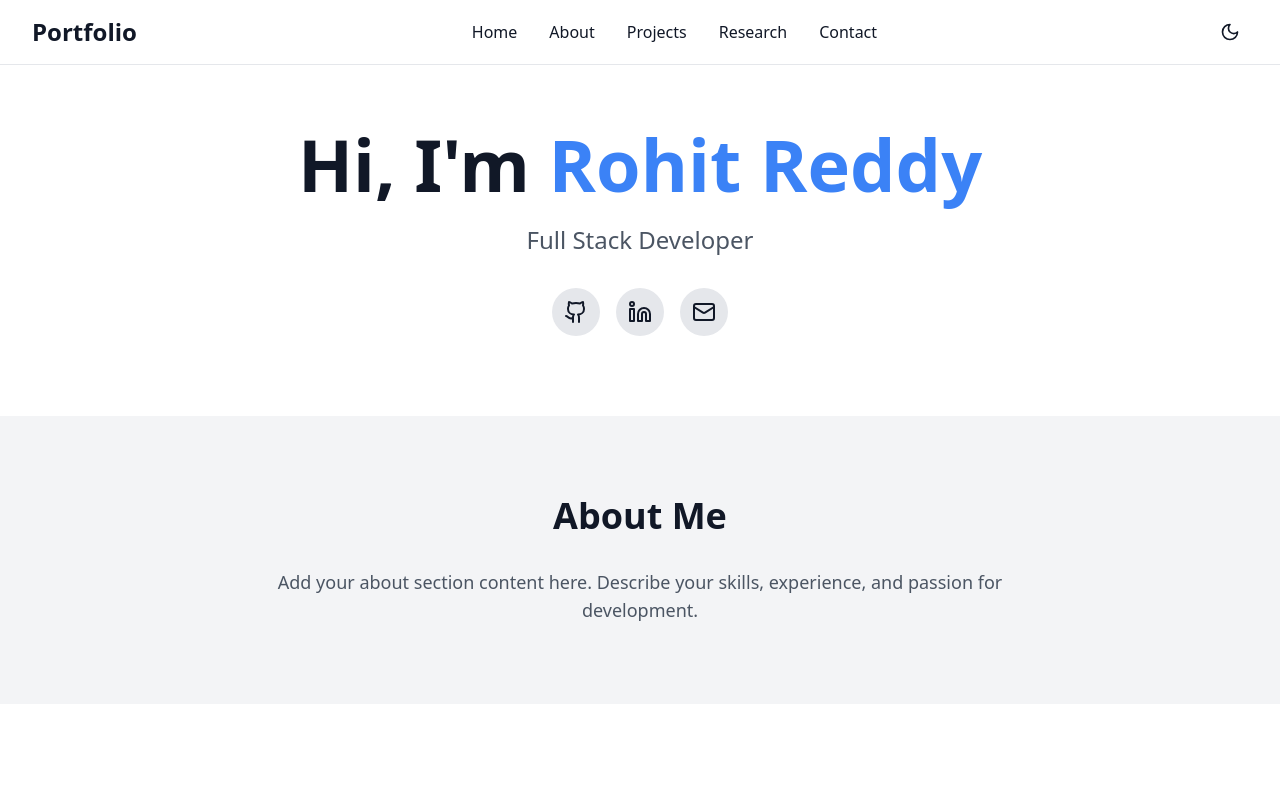
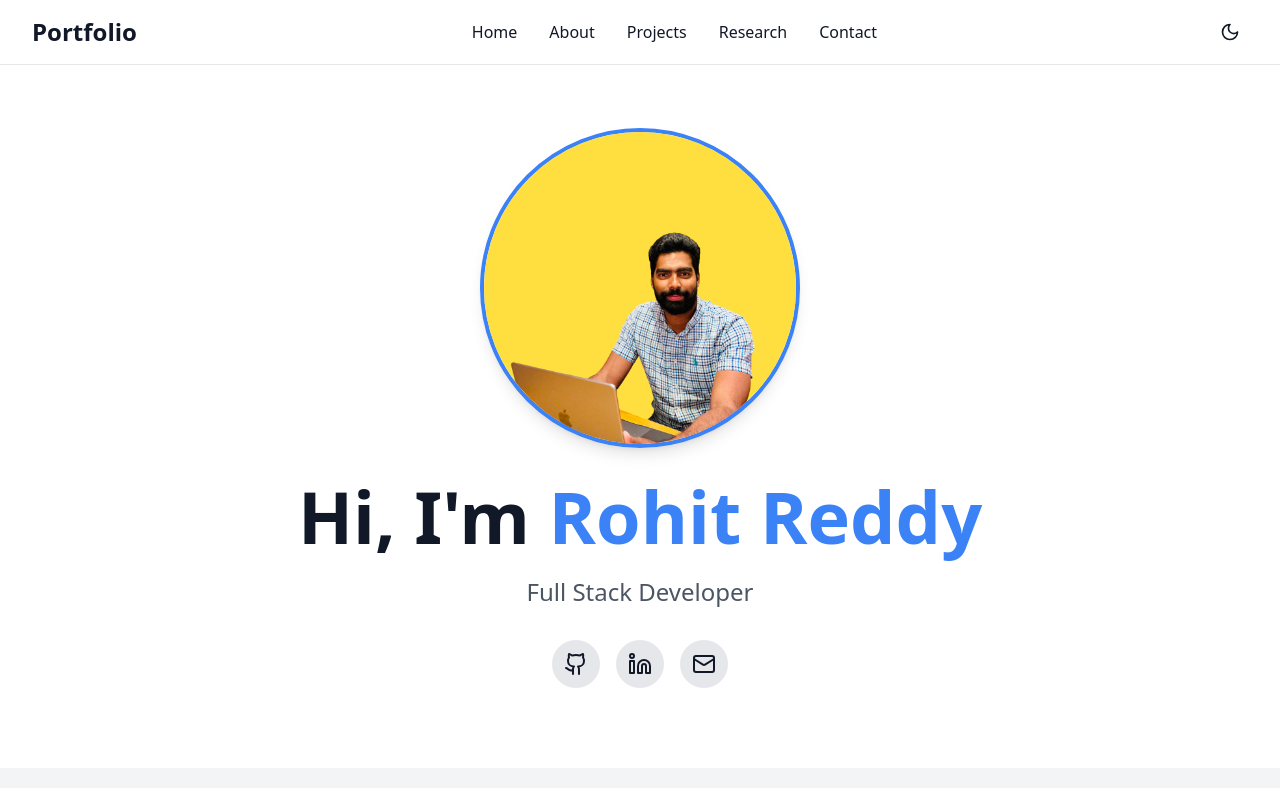
Before and after one commit to Rohit998/portfolio, a React (Vite) app: page / in a window 1280 px wide. Shown: the top 788 px of the page. Built offline with nearby package versions, Linux system fonts and the light colour scheme.

Commit message:
Add profile image and adjust image size

```diff
--- a/src/App.jsx
+++ b/src/App.jsx
@@ -89,6 +89,18 @@ function Portfolio() {
       {/* Hero Section */}
       <section id="home" className="pt-32 pb-20 px-4 sm:px-6 lg:px-8">
         <div className="max-w-7xl mx-auto text-center">
+          <motion.div
+            initial={{ opacity: 0, scale: 0.8 }}
+            animate={{ opacity: 1, scale: 1 }}
+            transition={{ duration: 0.5 }}
+            className="mb-8 flex justify-center"
+          >
+            <img
+              src="/image.png"
+              alt="Rohit Reddy"
+              className="w-48 h-48 md:w-64 md:h-64 lg:w-80 lg:h-80 rounded-full object-cover border-4 border-blue-500 shadow-lg"
+            />
+          </motion.div>
           <motion.h1
             initial={{ opacity: 0, y: 20 }}
             animate={{ opacity: 1, y: 0 }}
```
Also changed, not shown: public/image.png (added).
